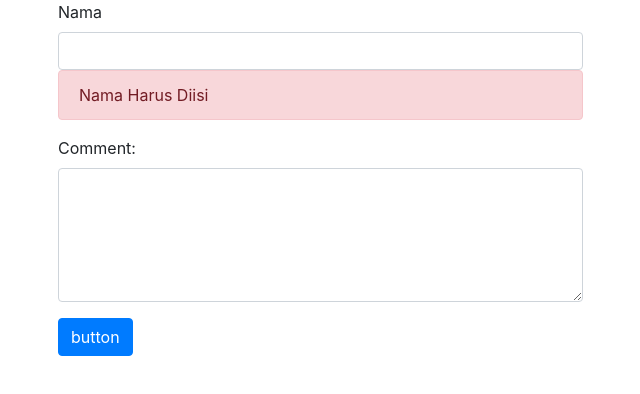
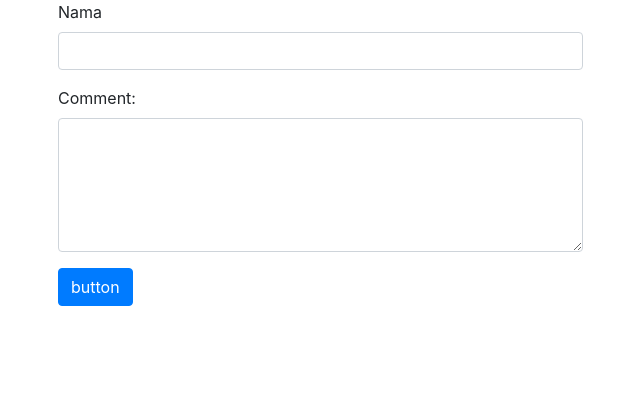
Before and after one commit to mohkhoirularifin/Pemrograman-Web-Lanjut, an Angular app in the folder Praktikum7/: page / in a window 1280 px wide. Shown: the top 394 px of the page, without its empty margins (42-682 px from the left). Built offline with nearby package versions, Linux system fonts and the light colour scheme.

Commit message:
Update contact.component.html

```diff
--- a/Praktikum7/src/app/contact/contact.component.html
+++ b/Praktikum7/src/app/contact/contact.component.html
@@ -9,11 +9,16 @@
           class="form-control"
           required
           ngModel
-          #firstName = "ngModel"
+          #firstName="ngModel"
           (change)="log(firstName)"
           name="nama"
         />
-        <div class="alert alert-danger" *ngIf="!firstName.valid">Nama Harus Diisi</div>
+        <div
+          class="alert alert-danger"
+          *ngIf="firstName.touched && !firstName.valid"
+        >
+          Nama Harus Diisi
+        </div>
       </div>
       <div class="form-group">
         <label for="comment"> Comment: </label>
```
